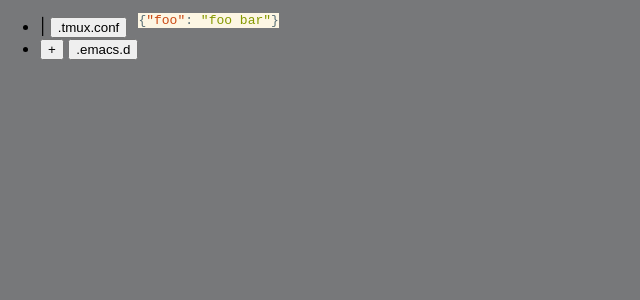
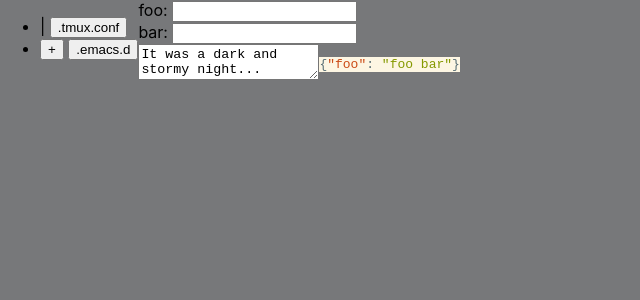
Before and after one commit to Lajule/dotf, a React (Create React App) app: page / in a window 1280 px wide. Shown: the top 300 px of the page, without its empty margins (0-640 px from the left). Built offline with nearby package versions, Linux system fonts and the light colour scheme.

Commit message:
Add layout

```diff
--- a/src/App.css
+++ b/src/App.css
@@ -5,3 +5,8 @@
   flex-direction: row;
   font-family: -apple-system, "system-ui", "Segoe UI", "Helvetica Neue", Helvetica;
 }
+
+.file {
+  display: flex;
+  flex-direction: row;
+}
--- a/src/App.tsx
+++ b/src/App.tsx
@@ -26,9 +26,20 @@ function App() {
       </div>
       <div className="body">
         <div className="variables">
+          <form>
+            <div>
+              <label htmlFor="foo">foo: </label>
+              <input type="text" name="foo" id="foo" required />
+            </div>
+            <div>
+              <label htmlFor="bar">bar: </label>
+              <input type="text" name="bar" id="bar" required />
+            </div>
+          </form>
         </div>
         <div className="file">
           <div className="template">
+            <textarea>It was a dark and stormy night...</textarea>
           </div>
           <div className="preview">
             <CodeBlock content={Mustache.render(sampleCode, {bar: "foo bar"})} />
```
